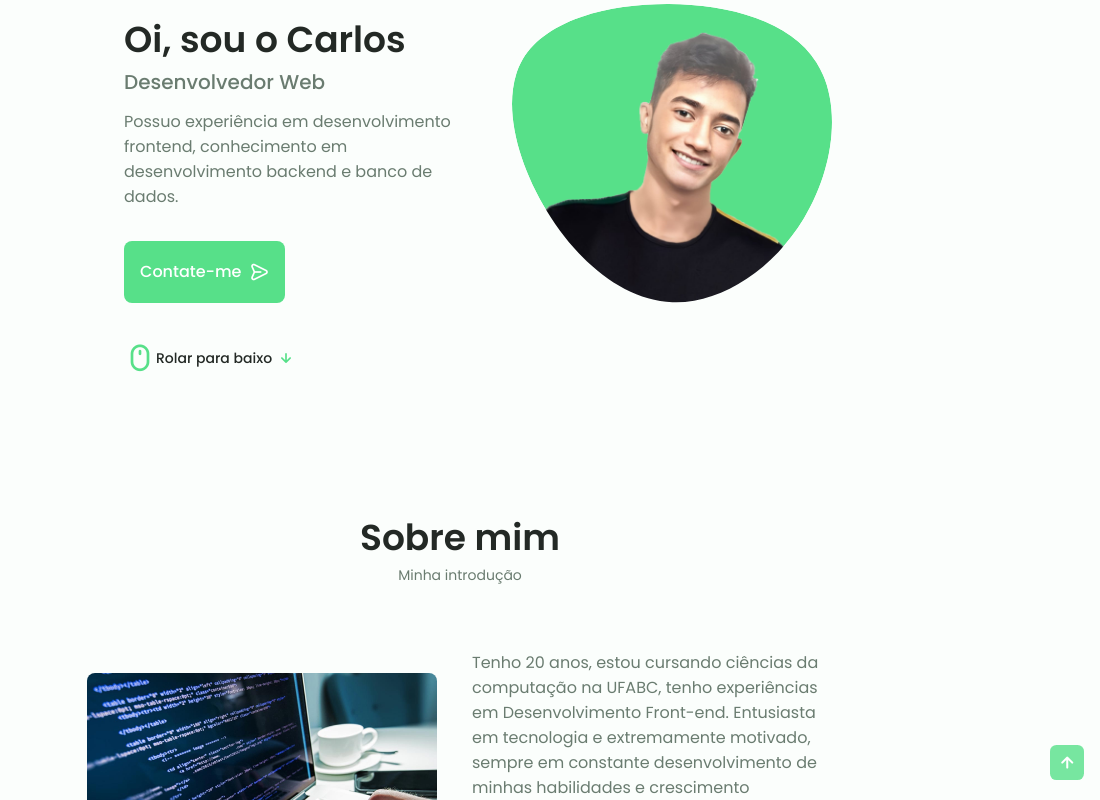
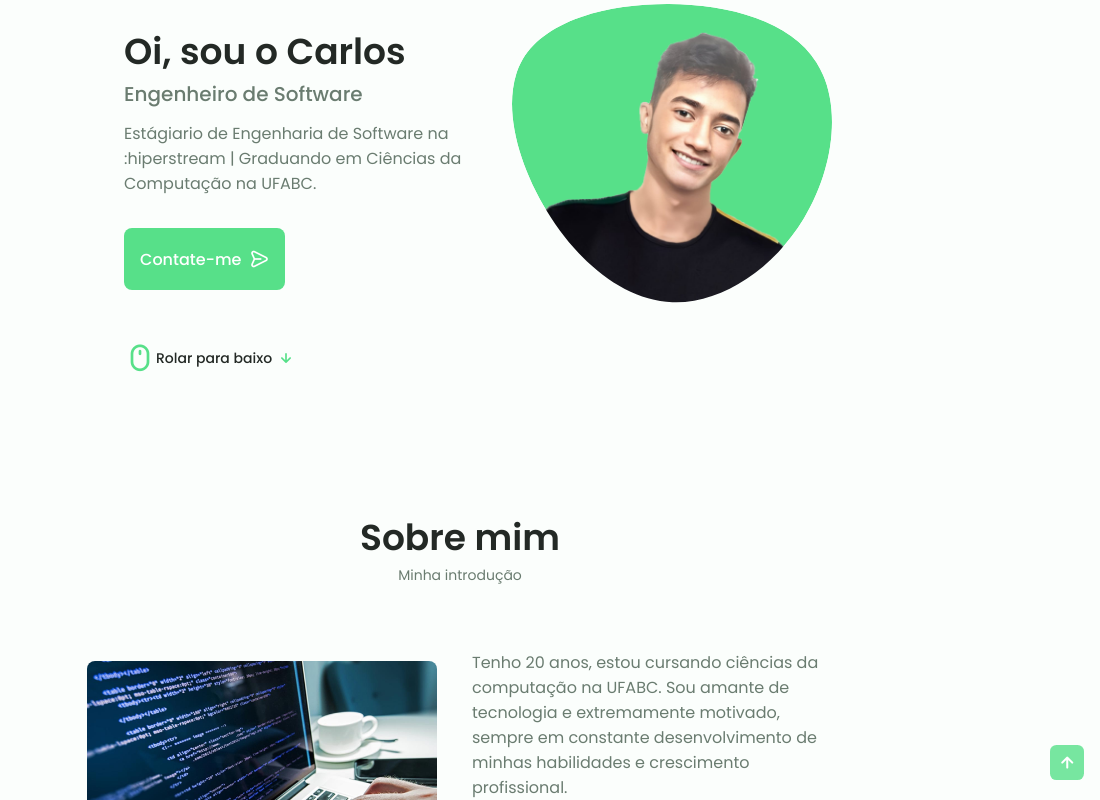
Before and after one commit to carlosrodr1/portfolio, a plain HTML site: page index.html in a window 1280 px wide. Shown: the part 180-980 px from the top of the page, 180-1280 px from the left. Drawn offline with nearby package versions, Linux system fonts and the light colour scheme.

Commit message:
Update index.html

```diff
--- a/index.html
+++ b/index.html
@@ -98,9 +98,9 @@
 
                         <div class="home__data">
                             <h1 class="home__title">Oi, sou o Carlos</h1>
-                            <h3 class="home__subtitle">Desenvolvedor Web
+                            <h3 class="home__subtitle">Engenheiro de Software
                             </h3>
-                            <p class="home__description">Possuo experiência em desenvolvimento frontend, conhecimento em desenvolvimento backend e banco de dados.</p>
+                            <p class="home__description">Estágiario de Engenharia de Software na :hiperstream | Graduando em Ciências da Computação na UFABC.</p>
                             <a href="#contact" class="button button--flex">
                                 Contate-me <i class="uil uil-message button__icon"></i>
                             </a>
@@ -129,9 +129,7 @@
                     <div class="about__data">
                         <p class="about__description"> Tenho 20 anos,
                             estou cursando ciências
-                            da computação na UFABC, tenho
-                            experiências em Desenvolvimento
-                            Front-end. Entusiasta em tecnologia e
+                            da computação na UFABC. Sou amante de tecnologia e
                             extremamente motivado, sempre em
                             constante desenvolvimento de
                             minhas habilidades e crescimento
```
